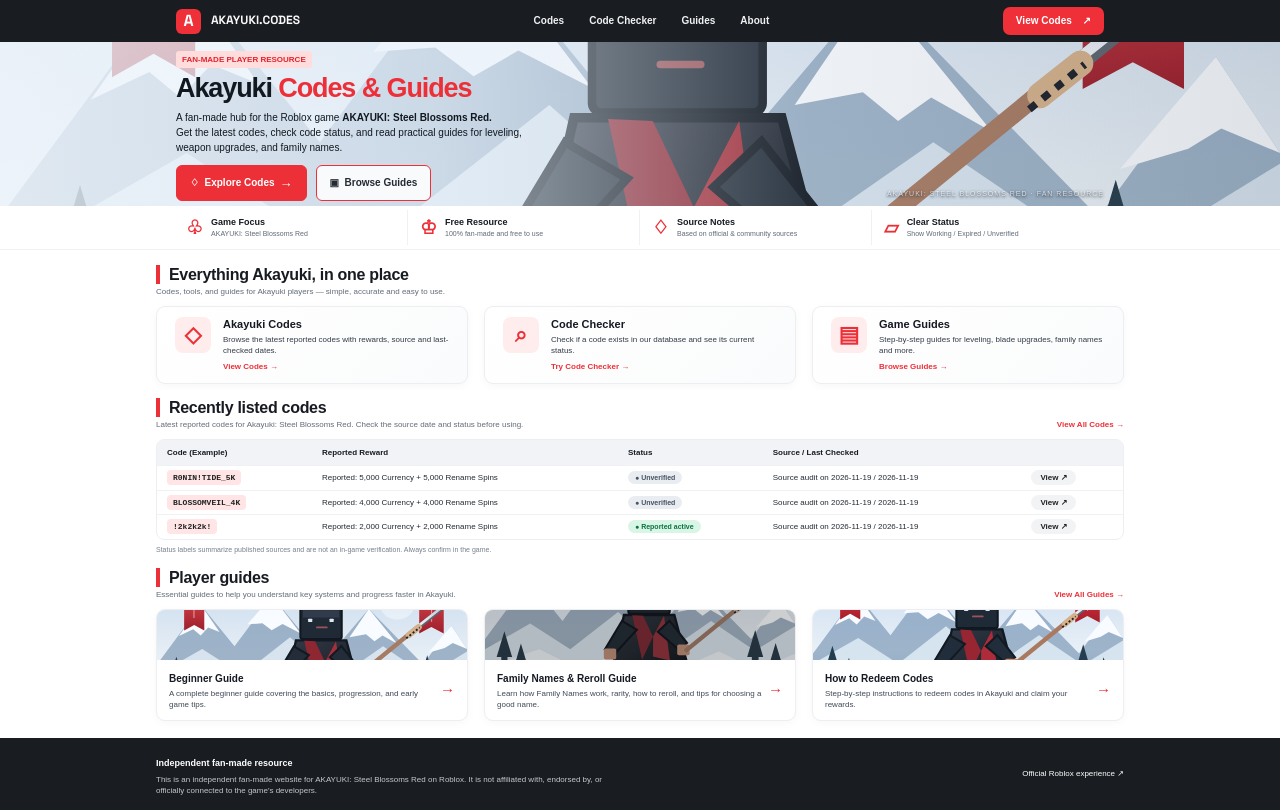
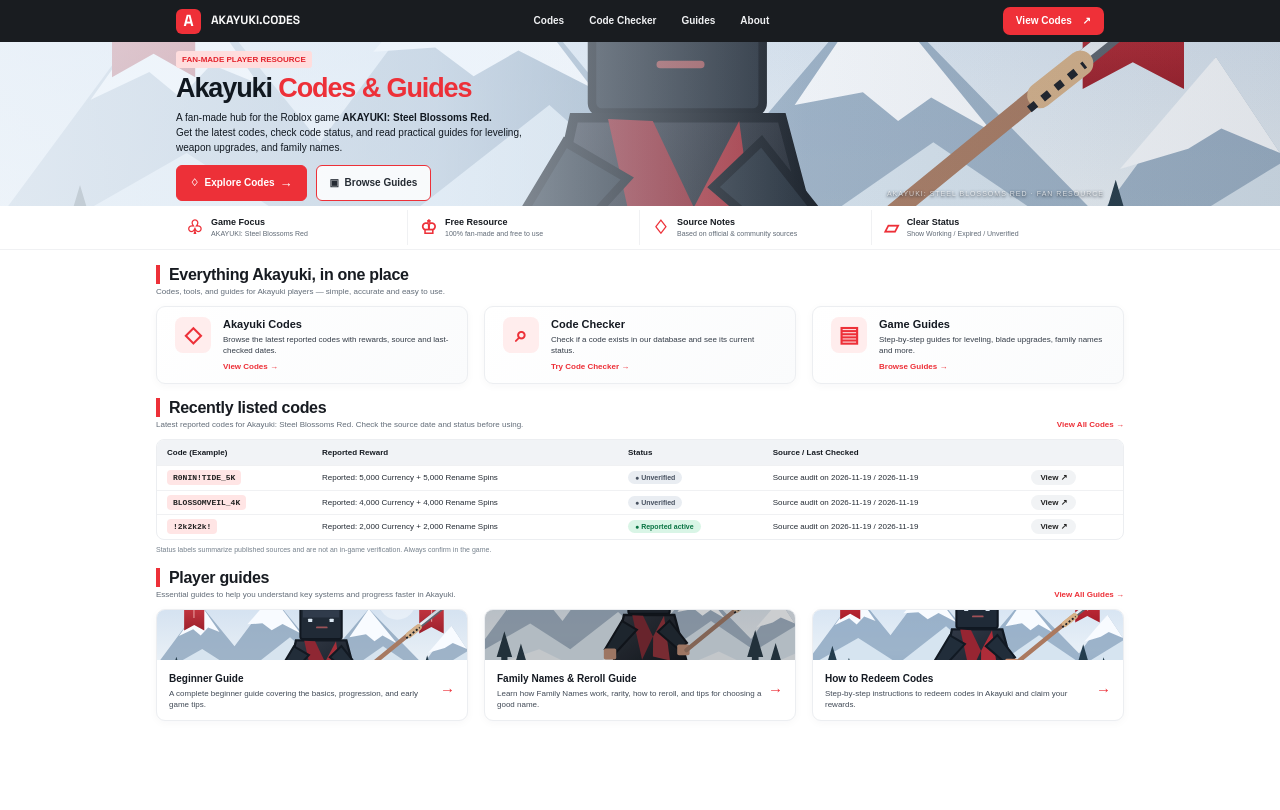
Before and after one commit to donnyhuang1990/akayuki-codes-hub, a Next.js app: page / in a window 1280 px wide. Built offline with nearby package versions, Linux system fonts and the light colour scheme.

Commit message:
Use shared designed footer without duplicating disclaimer

```diff
--- a/app/page.tsx
+++ b/app/page.tsx
@@ -56,7 +56,6 @@ export default function Home() {
           <div className="approved-guide-grid">{guides.map((guide) => <Link href={guide.href} className="approved-guide-card" key={guide.href}><div className={guide.image} role="img" aria-label={guide.title} /><div className="approved-guide-copy"><strong>{guide.title}</strong><p>{guide.desc}</p><b>→</b></div></Link>)}</div>
         </section>
       </div>
-      <section className="approved-disclaimer"><div><strong>Independent fan-made resource</strong><p>This is an independent fan-made website for AKAYUKI: Steel Blossoms Red on Roblox. It is not affiliated with, endorsed by, or officially connected to the game's developers.</p></div><Link href={ROBLOX_GAME_URL} target="_blank" rel="noreferrer">Official Roblox experience ↗</Link></section>
     </>
   );
 }
```
